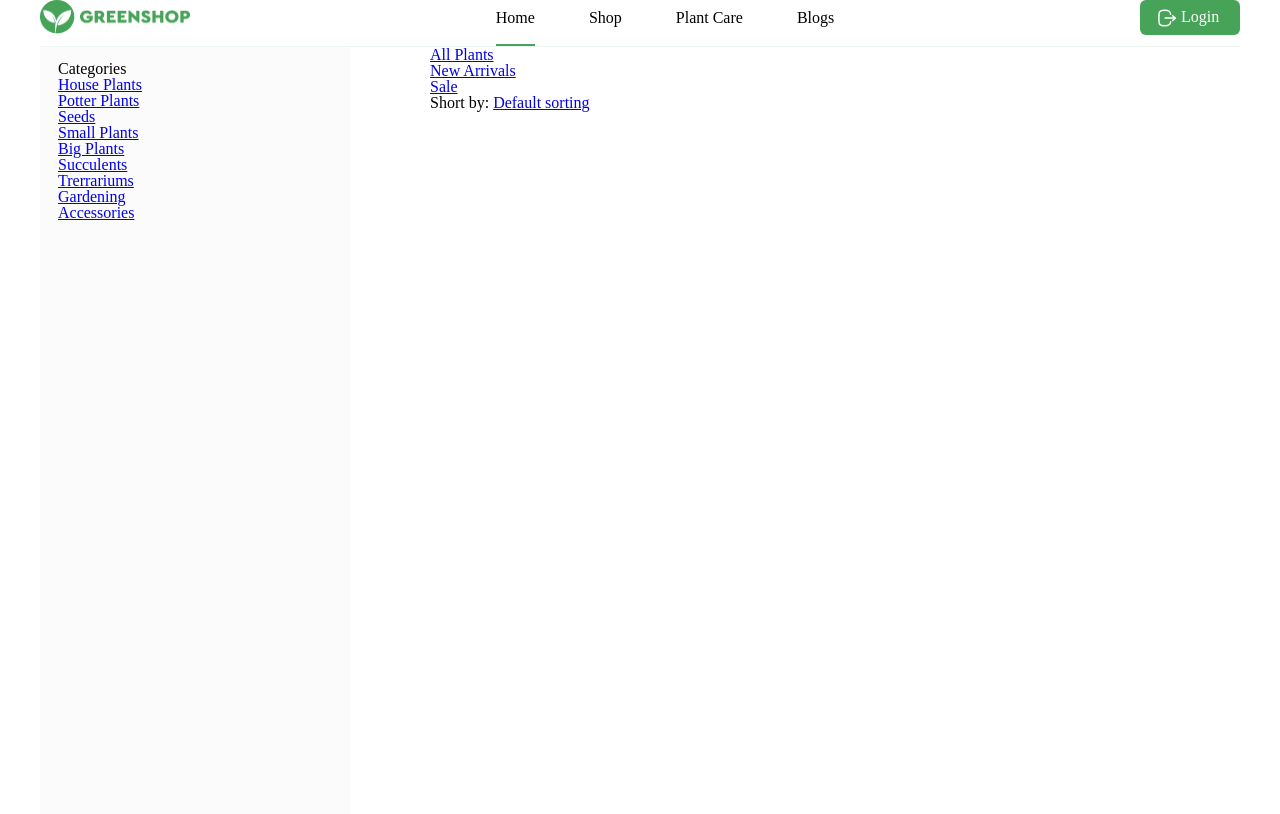
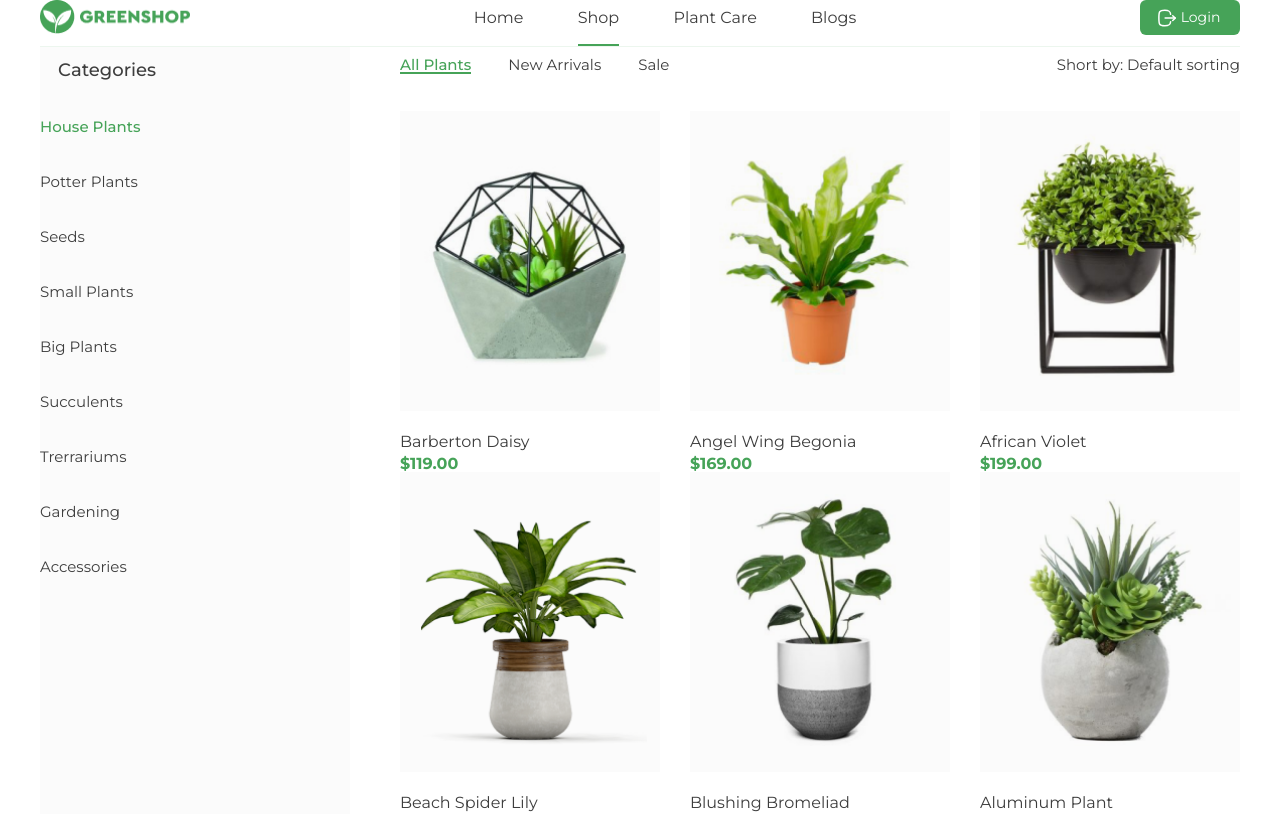
Before and after one commit to AnastasiSlyusar/Home6, a plain HTML site: page shop.html in a window 1280 px wide. Shown: the top 814 px of the page. Drawn offline with Linux system fonts and the light colour scheme.

Commit message:
ready h7

```diff
--- a/css/style.css
+++ b/css/style.css
@@ -24,33 +24,9 @@
   font-display: swap;
 }
 
-@font-face {
-  font-family: 'Roboto';
-  src: url('../fonts/roboto/Roboto-Regular.woff2') format('woff2');
-  font-weight: 400;
-  font-style: normal;
-  font-display: swap;
-}
-
-@font-face {
-  font-family: 'Roboto';
-  src: url('../fonts/roboto/Roboto-Medium.woff2') format('woff2');
-  font-weight: 500;
-  font-style: normal;
-  font-display: swap;
-}
-
-@font-face {
-  font-family: 'Roboto';
-  src: url('../fonts/roboto/Roboto-Bold.woff2') format('woff2');
-  font-weight: 700;
-  font-style: normal;
-  font-display: swap;
-}
-
 body {
-  color: #3d3d3d
-  font-family: Roboto, 'Courier New';
+  color: #3d3d3d;
+  font-family: 'Montserrat';
 }
 
 .container {
@@ -108,10 +84,13 @@ body {
   color: #fff;
   text-decoration: none;
   border-radius: 6px;
+  font-weight: 400;
+  font-size: 14px;
 }
 
 .header-btn img {
   vertical-align: middle;
+  font-weight: 400;
 }
 
 .color-green {
@@ -163,6 +142,7 @@ vertical-align: middle;
   border-radius: 6px;
   cursor: pointer;
   display: inline-block;
+
   font-size: 16px;
 }
 
@@ -177,30 +157,120 @@ vertical-align: middle;
   width: 310px;
   float: left;
   padding: 14px 18px 0;
+}
 
-
+.categories {
+  font-family: 'Montserrat';
+  font-weight: 500;
+  font-size: 18px;
 }
 
 .aside-list {
   min-height: 774px;
+  font-family: 'Montserrat';
+  font-weight: 400;
+  font-size: 15px;
+
+}
+.choice {
+  padding-top: 40px;
 }
 
-.aside-img {
+.aside-list {
   margin: 0 -18px 0;
+}
+
+.aside-list li a {
+  color: inherit;
+  text-decoration: none;
 
 }
 
+.aside-list li.active,
+.products-sort-list li.active {
+  color:  #46A358;
+  font-weight: 500;
+}
+
 .main {
-  width: 810px;
+  width: 840px;
   float: right;
 }
 .products {
+
 }
 .products-sort {
+  width: 840px;
+  height: 23px;
+  margin: 10px 0 31px;
 }
-.products-sort-list {
+
+.products-sort-list li,
+.products-filter
+{
+  color: #3d3d3d;
+  display: inline-block;
+  vertical-align: top;
+  font-size: 15px;
+
+}
+
+.products-sort-list li {
+  float: left;
+  vertical-align: top;
+
+}
+
+.products-sort-list li+li {
+  margin-left: 37px;
+}
+
+.products-filter {
+  float: right;
+}
+
+.products-sort-list li a {
+  color: inherit;
+  text-decoration: none;
+}
+.products-sort-list li.active {
+  border-bottom: 2px solid #46A358;
 }
 .products-filter {
 }
+
+.products-filter a {
+  color: inherit;
+  text-decoration: none;
+}
+
 .products-cards {
+  margin: 0 -15px
 }
+
+.products-card {
+  width: 33.333%;
+  float: left;
+  padding: 0 15px;
+}
+
+.products-card img {
+  width: 100%;
+  height: 300px;
+  object-fit: cover;
+  margin: 0 0 20px;
+
+}
+
+.text-card {
+  font-weight: 400;
+  font-size: 16;
+  color: #3d3d3d;
+}
+.text-card2 {
+  font-weight: 700;
+  font-size: 18;
+  color: #46A358;
+  margin-top: 6px;
+
+}
--- a/shop.html
+++ b/shop.html
@@ -14,8 +14,8 @@
         <img src="img/logo.png" alt="Greenshop" width="150" height="34">
       </a>
       <ul class="header-list">
-        <li class="active"><a href="#">Home</a></li>
-        <li><a href="#">Shop</a></li>
+        <li><a href="index.html">Home</a></li>
+        <li class="active"><a href="#">Shop</a></li>
         <li><a href="#">Plant Care</a></li>
         <li><a href="#">Blogs</a></li>
       </ul>
@@ -29,17 +29,17 @@
 
   <div class="container clearfix">
     <aside class="aside">
-      <h3>Categories</h3>
+      <h3 class="categories">Categories</h3>
       <ul class="aside-list">
-        <li><a href="#">House Plants</a></li>
-        <li><a href="#">Potter Plants</a></li>
-        <li><a href="#">Seeds</a></li>
-        <li><a href="#">Small Plants</a></li>
-        <li><a href="#">Big Plants</a></li>
-        <li><a href="#">Succulents</a></li>
-        <li><a href="#">Trerrariums</a></li>
-        <li><a href="#">Gardening</a></li>
-        <li><a href="#">Accessories</a></li>
+        <li class="choice active"><a href="#">House Plants</a></li>
+        <li class="choice"><a href="#">Potter Plants</a></li>
+        <li class="choice"><a href="#">Seeds</a></li>
+        <li class="choice"><a href="#">Small Plants</a></li>
+        <li class="choice"><a href="#">Big Plants</a></li>
+        <li class="choice"><a href="#">Succulents</a></li>
+        <li class="choice"><a href="#">Trerrariums</a></li>
+        <li class="choice"><a href="#">Gardening</a></li>
+        <li class="choice"><a href="#">Accessories</a></li>
       </ul>
       <img class="aside-img" src="img/sale.png" alt="" width="310" height="450">
     </aside>
@@ -48,7 +48,7 @@
       <section class="products">
         <div class="products-sort">
           <ul class="products-sort-list">
-           <li><a href="#">All Plants</a></li>
+           <li class="active sort"><a href="#">All Plants</a></li>
            <li><a href="#">New Arrivals</a></li>
             <li><a href="#">Sale</a></li>
           </ul>
@@ -56,9 +56,50 @@
         </div>
 
         <div class="products-cards">
-          <article class="products-cards">
-
-
+          <article class="products-card">
+            <img src="img/item-1.jpg" alt="item-1" width="258" height="300">
+            <p class="text-card">Barberton Daisy</p></p>
+            <p class="text-card2">$119.00</p>
+          </article>
+          <article class="products-card">
+            <img src="img/item-2.png" alt="item-2" width="258" height="300">
+            <p class="text-card">Angel Wing Begonia</p>
+            <p class="text-card2">$169.00</p>
+          </article>
+          <article class="products-card">
+            <img src="img/item-3.png" alt="item-3" width="258" height="300">
+            <p class="text-card">African Violet</p>
+            <p class="text-card2">$199.00</p>
+          </article>
+          <article class="products-card">
+            <img src="img/item-4.png" alt="item-4" width="258" height="300">
+            <p class="text-card">Beach Spider Lily</p>
+            <p class="text-card2">$129.00</p>
+          </article>
+          <article class="products-card">
+            <img src="img/item-5.png" alt="item-5" width="258" height="300">
+            <p class="text-card">Blushing Bromeliad</p>
+            <p class="text-card2">$139.00</p>
+          </article>
+          <article class="products-card">
+            <img src="img/item-6.png" alt="item-6" width="258" height="300">
+            <p class="text-card">Aluminum Plant</p>
+            <p class="text-card2">$179.00</p>
+          </article>
+          <article class="products-card">
+            <img src="img/item-7.png" alt="item-7" width="258" height="300">
+            <p class="text-card">Bird's Nest Fern</p>
+            <p class="text-card2">$99.00</p>
+          </article>
+          <article class="products-card">
+            <img src="img/item-8.png" alt="item-8" width="258" height="300">
+            <p class="text-card">Broadleaf Lady Palm</p>
+            <p class="text-card2">$59.00</p>
+          </article>
+          <article class="products-card">
+            <img src="img/item-9.png" alt="item-9" width="258" height="300">
+            <p class="text-card">Chinese Evergreen</p>
+            <p class="text-card2">$39.00</p>
           </article>
         </div>
 
```
Also changed, not shown: index.html (+1 -1 lines), fonts/roboto/Roboto-Bold.woff2 (deleted), fonts/roboto/Roboto-Medium.woff2 (deleted), fonts/roboto/Roboto-Regular.woff2 (deleted), img/item-1.jpg (added), img/item-2.png (added), img/item-3.png (added), img/item-4.png (added), img/item-5.png (added), img/item-6.png (added), img/item-7.png (added), img/item-8.png (added), img/item-9.png (added).
